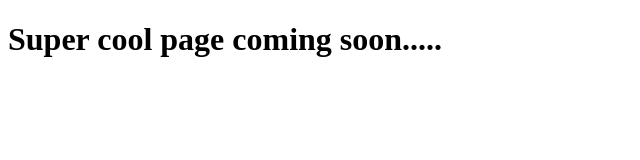
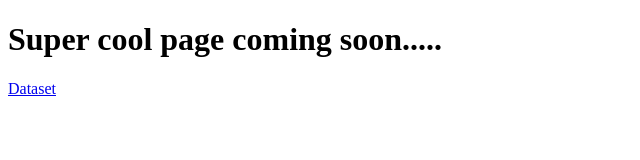
Before and after one commit to GurnekS/GurnekS.github.io, a plain HTML site: page index.html in a window 1280 px wide. Shown: the full height of the page, 0-640 px from the left. Drawn offline with Linux system fonts and the light colour scheme.

Commit message:
Update index.html

```diff
--- a/index.html
+++ b/index.html
@@ -6,5 +6,6 @@
 	</head>
 	<body>
 	<h1>Super cool page coming soon.....</h1>
+		<a href="https://gurneks.github.io/Dataset/" target="_blank">Dataset</a>
 	</body>
 </html>
```
